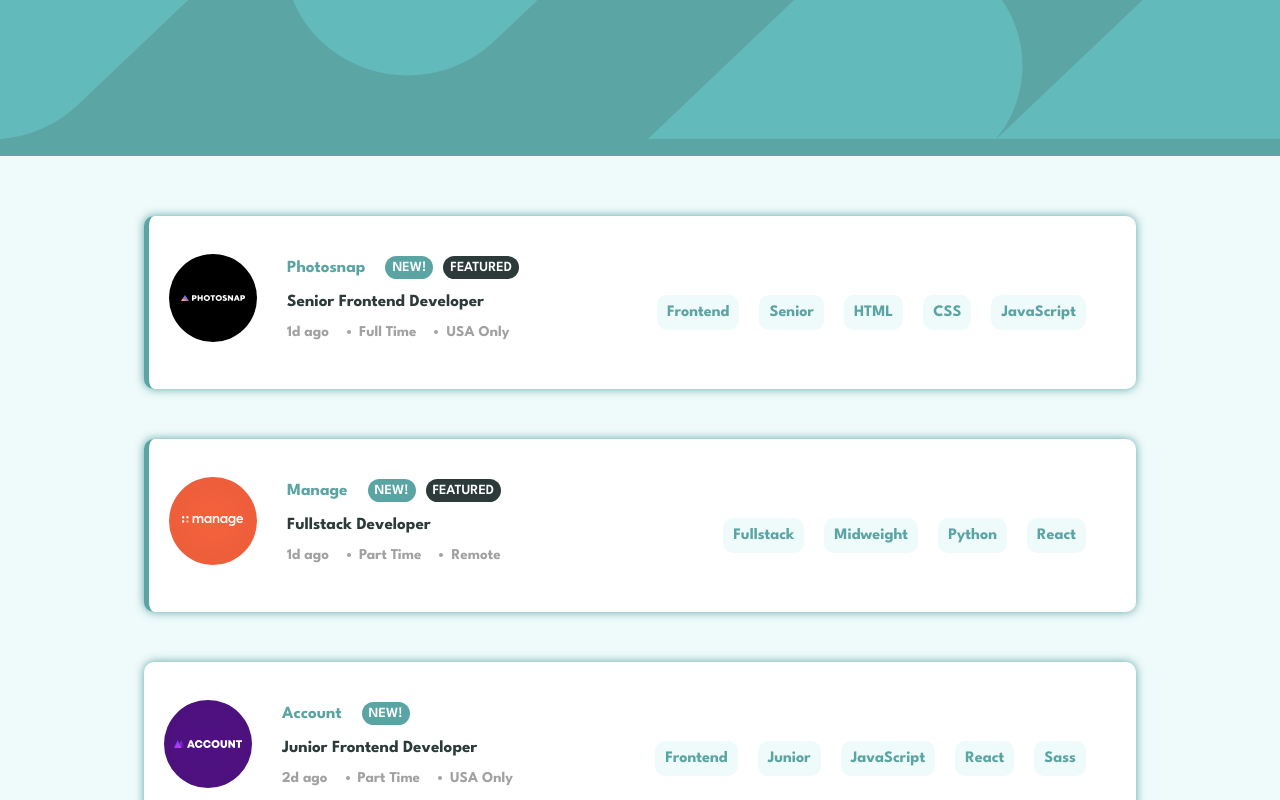
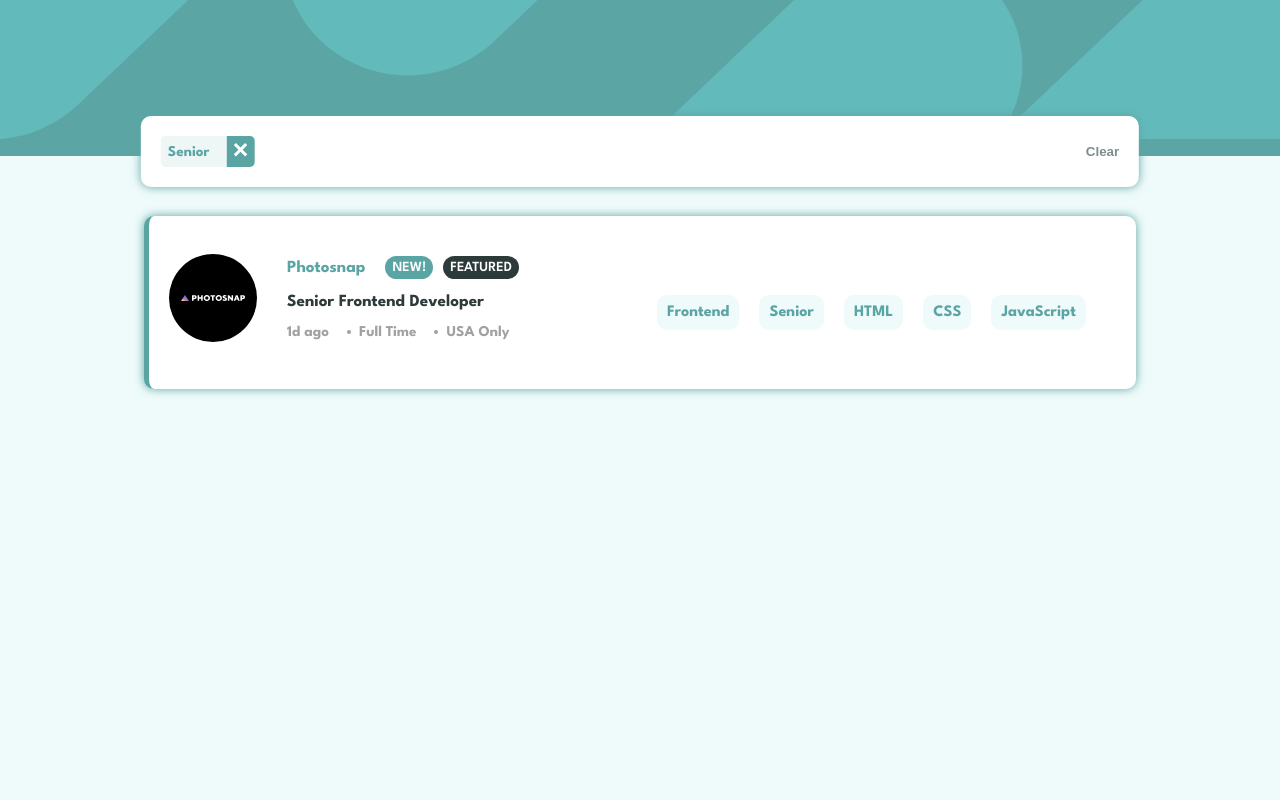
Before and after one commit to Diego2Drm/static-job-listinings-master, a React (Vite) app: page / in a window 1280 px wide. Both pictures are taken after a click on the element "Senior". Shown: the top 800 px of the page. Built offline with nearby package versions, Linux system fonts and the light colour scheme; the HTML template or start-up script is replaced by a standard one.

Commit message:
Filtered by category

```diff
--- a/src/App.jsx
+++ b/src/App.jsx
@@ -2,8 +2,17 @@ import { ThemeProvider } from "styled-components"
 import { GlobalStyle, Theme } from "./GlobalStyle"
 import { Layout } from "./Layout"
 import { Card } from "./components/Card"
+import { useEffect } from "react"
+import dataJson from "./data.json"
+import { setData } from "./features/filter/filterSlice"
+import { useDispatch } from "react-redux"
 
 function App() {
+  const dispacth = useDispatch();
+
+  useEffect(() => {
+    dispacth(setData(dataJson));
+  }, [])
 
   return (
 
--- a/src/components/Card/ButtonsFiltered.jsx
+++ b/src/components/Card/ButtonsFiltered.jsx
@@ -2,19 +2,37 @@ import React from "react";
 import { IconRemove } from "./IconRemove";
 import { ButtonClear, ButtonContent, ButtonRemove, ButtonsDiv, ButtonsSection, FilteredP } from "./styles";
 
-const ButtonsFiltered = (props) => {
-  const { role, onReset } = props;
+const ButtonsFiltered = ({ filters, onReset, onRemove }) => {
+  const generateTags = () => {
+    const tags = [];
+
+    Object.entries(filters).forEach(([key, value]) => {
+      if (Array.isArray(value)) {
+        value.forEach(v => tags.push({ key, value: v }));
+      } else if (value) {
+        tags.push({ key, value });
+      }
+    });
+
+    return tags;
+  };
+
+  const tags = generateTags();
 
   return (
     <ButtonsSection>
       <ButtonsDiv>
-        <ButtonContent>
-          <FilteredP >{role}</FilteredP>
-          <ButtonRemove onClick={onReset}><IconRemove /></ButtonRemove>
-        </ButtonContent>
+        {
+          tags.map((tag, i) => (
+            <ButtonContent key={i}>
+              <FilteredP >{tag.value}</FilteredP>
+              <ButtonRemove onClick={() => onRemove(tag.key, tag.value)}><IconRemove /></ButtonRemove>
+            </ButtonContent>
+          ))
+        }
       </ButtonsDiv>
       <div>
-        <ButtonClear>Clear</ButtonClear>
+        <ButtonClear onClick={onReset}>Clear</ButtonClear>
       </div>
     </ButtonsSection>
   )
--- a/src/components/Card/index.jsx
+++ b/src/components/Card/index.jsx
@@ -2,31 +2,82 @@ import React, { useState } from "react";
 // import data from "../../data.json"
 import { Article, CompanyDiv, CompanyP, ContainerCompanyDiv, FeaturesSpan, LogoImg, MoreInfoDiv, MoreInfoP, NewSpan, PositionDiv, PositionP, RoleDiv, RoleP } from "./styles";
 import { useDispatch, useSelector } from "react-redux";
-import { filterFrontEnd, originalState } from "../../features/filter/filterSlice";
+import { applyFilters, removeFilter } from "../../features/filter/filterSlice";
 import { ButtonsFiltered } from "./ButtonsFiltered";
 
 const Card = () => {
-  const info = useSelector(state => state.filter);
-  const dispacth = useDispatch();
-  const [role, setRole] = useState("")
+  const { data, filtered } = useSelector(state => state.filter);
+  const info = filtered.length > 0 ? filtered : data;
+  const dispatch = useDispatch();
 
-  const frontendFiltered = (value) => {
-    dispacth(filterFrontEnd(value))
-    setRole(value)
+  const [filters, setFilters] = useState({
+    role: "",
+    level: "",
+    languages: [],
+    tools: [],
+  })
+
+  const handleFilterClick = (type, value) => {
+    const newFilters = { ...filters };
+
+    if (type === "languages" || type === "tools") {
+      newFilters[type] = newFilters[type].includes(value)
+        ? newFilters[type].filter(item => item !== value)
+        : [...newFilters[type], value];
+    } else {
+      newFilters[type] = newFilters[type] === value ? "" : value;
+    }
+
+    setFilters(newFilters);
+    dispatch(applyFilters(newFilters));
   }
-  const handleState = () => {
-    dispacth(originalState())
-    setRole("")
-  }
+
+  // const roleFiltered = (value) => {
+  //   dispatch(filterRole(value))
+  //   setRole(value)
+  // }
+
+  const handleRemoveTag = (type, value) => {
+    const updated = { ...filters };
+
+    if (Array.isArray(updated[type])) {
+      updated[type] = updated[type].filter(v => v !== value);
+    } else {
+      updated[type] = "";
+    }
+
+    setFilters(updated);
+    dispatch(applyFilters(updated));
+  };
+
+  const handleReset = () => {
+    const cleared = { role: "", level: "", languages: [], tools: [] };
+    setFilters(cleared);
+    dispatch(removeFilter());
+  };
+  // const handleState = () => {
+  //   dispatch(removeFilter())
+  //   setFilters({
+  //     role: "",
+  //     level: "",
+  //     languages: [],
+  //     tools: [],
+  //   })
+  // }
+
+  const hasActiveFilters = Object.values(filters).some(value => {
+    if (Array.isArray(value)) return value.length > 0;
+    return Boolean(value);
+  });
 
   return (
     <>
       {
-        role &&
-        <ButtonsFiltered role={role} onReset={handleState} />
+        hasActiveFilters &&
+        <ButtonsFiltered filters={filters} onReset={handleReset} onRemove={handleRemoveTag} />
       }
       {info.map(item => (
-        <Article key={item.id} $hasData={role}>
+        <Article key={item.id} $hasData={hasActiveFilters}>
           <PositionDiv>
             <ContainerCompanyDiv>
               <LogoImg src={item.logo} alt={item.position} />
@@ -46,16 +97,18 @@ const Card = () => {
           </PositionDiv>
 
           <RoleDiv>
-            <RoleP onClick={() => frontendFiltered(item.role)}>{item.role}</RoleP>
-            <RoleP>{item.level}</RoleP>
-            {
-              item.languages.map((lenguage, i) =>
-                <RoleP key={i}>{lenguage}</RoleP>)
-            }
-            {
-              item.tools?.map((tool, i) =>
-                <RoleP key={i}>{tool}</RoleP>)
-            }
+            <RoleP onClick={() => handleFilterClick("role", item.role)}>{item.role}</RoleP>
+            <RoleP onClick={() => handleFilterClick("level", item.level)}>{item.level}</RoleP>
+            {item.languages.map((language, i) => (
+              <RoleP key={i} onClick={() => handleFilterClick("languages", language)}>
+                {language}
+              </RoleP>
+            ))}
+            {item.tools?.map((tool, i) => (
+              <RoleP key={i} onClick={() => handleFilterClick("tools", tool)}>
+                {tool}
+              </RoleP>
+            ))}
           </RoleDiv>
         </Article>
       ))
--- a/src/features/filter/filterSlice.js
+++ b/src/features/filter/filterSlice.js
@@ -1,23 +1,47 @@
 import { createSlice } from "@reduxjs/toolkit";
-import data from "../../data.json"
+// import data from "../../data.json"
 
-const initialState = data
+const initialState = {
+  data: [],
+  filtered: [],
+  original: [],
+}
 
 export const filterSlice = createSlice({
   name: "filter",
   initialState,
   reducers: {
-    filterFrontEnd: (state, action) => {
-      state = state.filter(item => item.role == action.payload)
-      return state;
+    setData: (state, action) => {
+      state.data = action.payload;
+      state.filtered = action.payload;
+      state.original = action.payload;
     },
+    // filterRole: (state, action) => {
+    //   state.original = state.data;
+    //   state.filtered = state.data.filter(item => item.role === action.payload)
+    // },
+    applyFilters: (state, action) => {
+      const filters = action.payload;
 
-    originalState: () => {
-      return initialState;
+      state.filtered = state.data.filter(item => {
+        const matchRole = filters.role ? item.role === filters.role : true;
+        const matchLevel = filters.level ? item.level === filters.level : true;
+        const matchLanguages = filters.languages
+          ? filters.languages.every(lang => item.languages.includes(lang))
+          : true;
+        const matchTools = filters.tools
+          ? filters.tools.every(tool => item.tools.includes(tool))
+          : true;
+
+        return matchRole && matchLevel && matchLanguages && matchTools;
+      });
+    },
+    removeFilter: (state) => {
+      state.filtered = state.original
     }
   },
 });
 
-export const { filterFrontEnd, originalState } = filterSlice.actions;
+export const { setData,  removeFilter, applyFilters } = filterSlice.actions;
 
 export default filterSlice.reducer;
```
